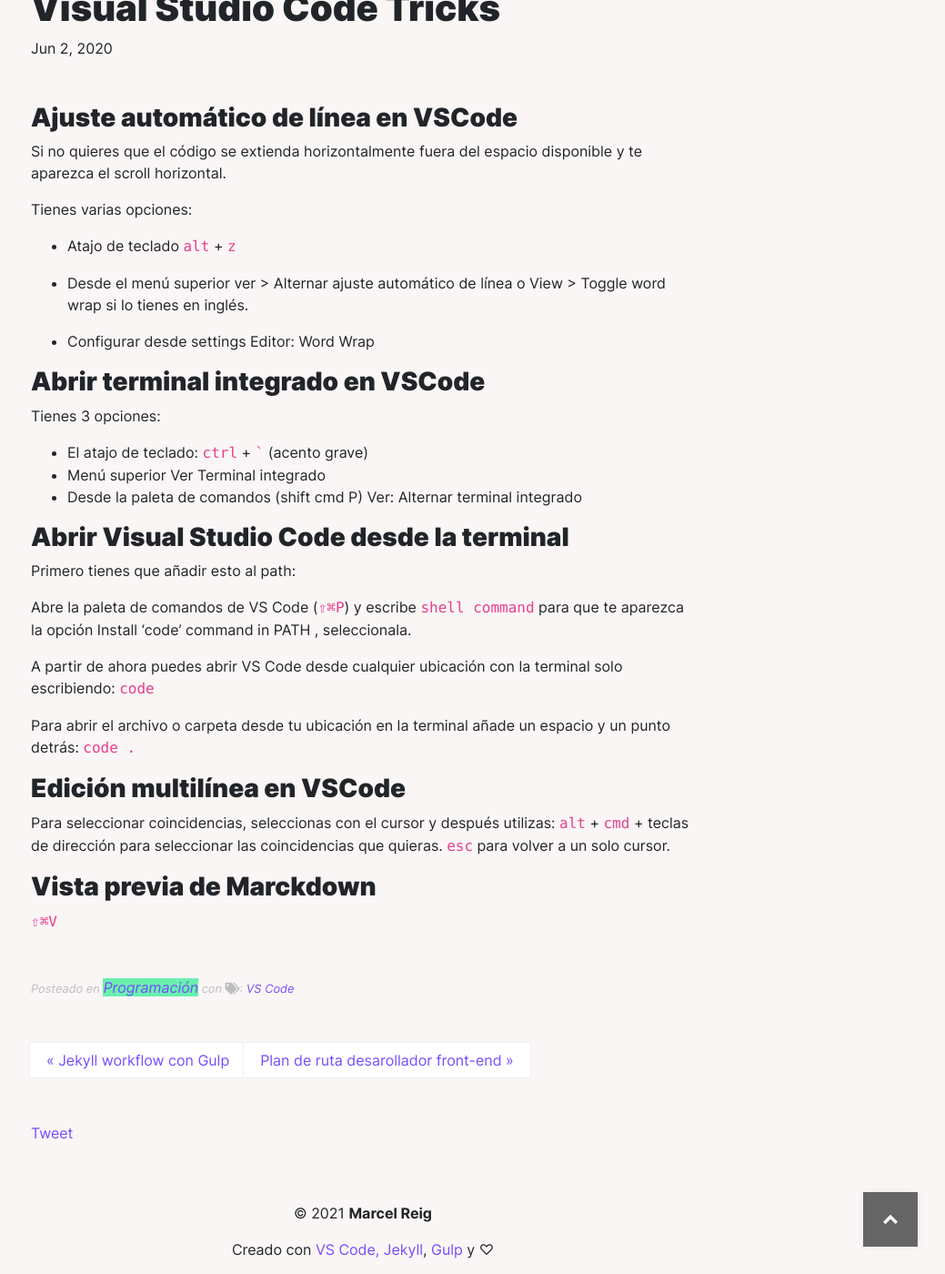
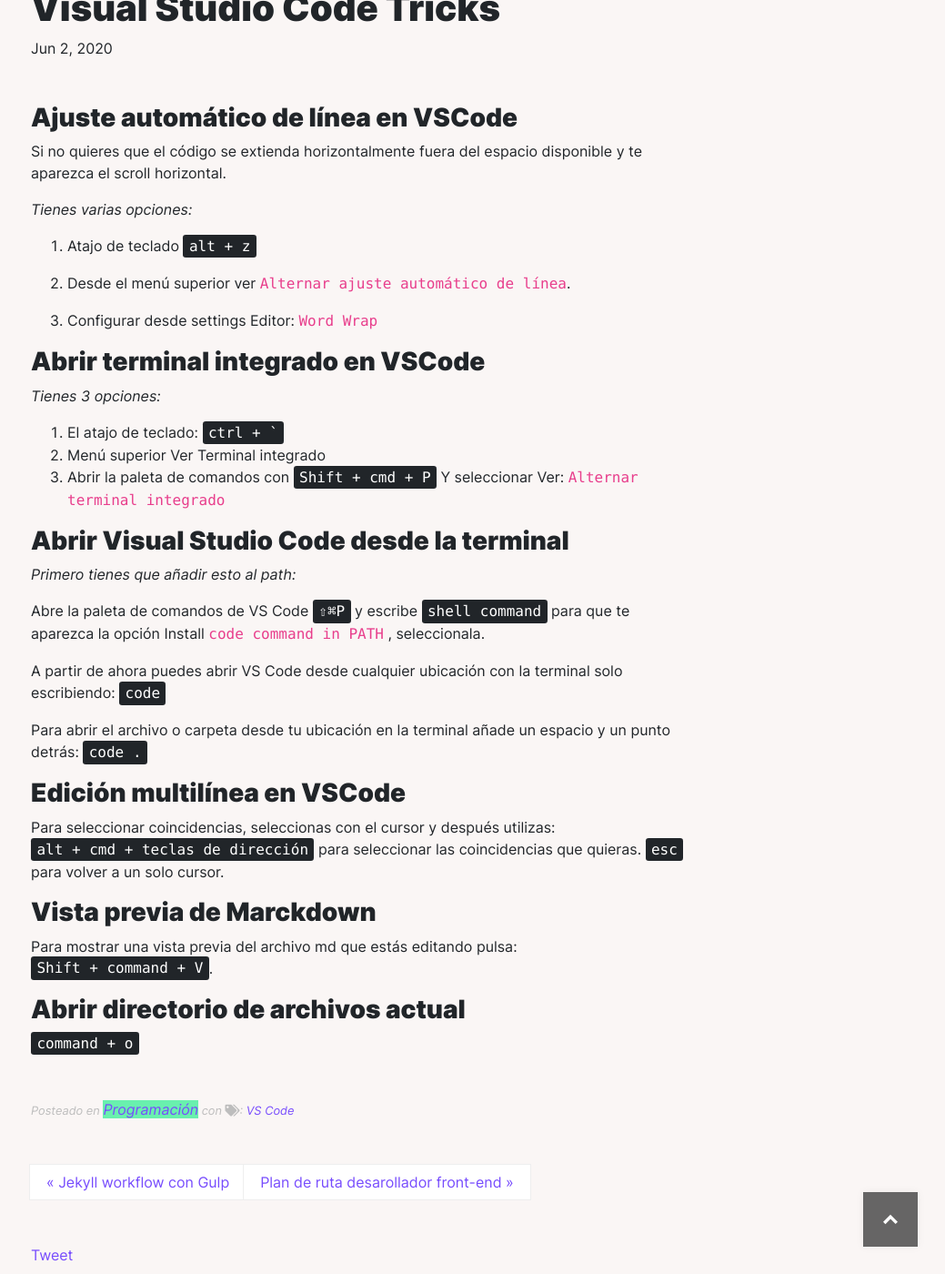
Before and after one commit to MarcelReig/netinetidesign, a Jekyll site: the page built from _posts/2020-06-2-VS-Code-Tricks.md, in a window 1280 px wide and 1400 px high, scrolled down 521 px. Shown: the whole window at 91% size, without its empty margins (241-1280 px from the left). Built offline with Jekyll 4.4.1, drawn with Linux system fonts in a browser that asks for light colours; comment, search, counter and statistics services are not loaded.

Commit message:
edit vscode post

````diff
--- a/_posts/2020-06-2-VS-Code-Tricks.md
+++ b/_posts/2020-06-2-VS-Code-Tricks.md
@@ -12,38 +12,40 @@
 
 Si no quieres que el código se extienda horizontalmente fuera del espacio disponible y te aparezca el scroll horizontal.
 
-Tienes varias opciones:
+*Tienes varias opciones:*
 
-- Atajo de teclado `alt` + `z`
+1. Atajo de teclado <kbd>alt + z</kbd>
 
-- Desde el menú superior ver > Alternar ajuste automático de línea o View > Toggle  word wrap si lo tienes en inglés.
+2. Desde el menú superior ver `Alternar ajuste automático de línea`.
 
-- Configurar desde settings Editor: Word Wrap
-
-<!-- more -->
+3. Configurar desde settings Editor: `Word Wrap`
 
 ### Abrir terminal integrado en VSCode
 
-Tienes 3 opciones:
+*Tienes 3 opciones:*
 
-- El atajo de teclado: `ctrl` + ``` ` ``` (acento grave)
-- Menú superior Ver Terminal integrado
-- Desde la paleta de comandos (shift cmd P) Ver: Alternar terminal integrado
+1. El atajo de teclado: <kbd>ctrl +  `</kbd>
+2. Menú superior Ver Terminal integrado
+3. Abrir la paleta de comandos con <kbd>Shift + cmd + P</kbd> Y seleccionar Ver: `Alternar terminal integrado`
 
 ### Abrir Visual Studio Code desde la terminal
 
-Primero tienes que añadir esto al path:
+*Primero tienes que añadir esto al path:*
 
-Abre la paleta de comandos de VS Code (`⇧⌘P`) y escribe `shell command` para que te aparezca la opción Install 'code' command in PATH , seleccionala.
+Abre la paleta de comandos de VS Code <kbd>⇧⌘P</kbd> y escribe <kbd>shell command</kbd> para que te aparezca la opción Install `code command in PATH` , seleccionala.
 
-A partir de ahora puedes abrir VS Code desde cualquier ubicación con la terminal solo escribiendo: `code`
+A partir de ahora puedes abrir VS Code desde cualquier ubicación con la terminal solo escribiendo: <kbd>code</kbd>
 
-Para abrir el archivo o carpeta desde tu ubicación en la terminal añade un espacio y un punto detrás: `code .`
+Para abrir el archivo o carpeta desde tu ubicación en la terminal añade un espacio y un punto detrás: <kbd>code .</kbd>
 
 ### Edición multilínea en VSCode
 
-Para seleccionar coincidencias, seleccionas con el cursor y después utilizas: `alt` + `cmd` + teclas de dirección para seleccionar las coincidencias que quieras. `esc` para volver a un solo cursor.
+Para seleccionar coincidencias, seleccionas con el cursor y después utilizas:<br> <kbd>alt + cmd + teclas de dirección</kbd> para seleccionar las coincidencias que quieras. <kbd>esc</kbd> para volver a un solo cursor.
 
 ### Vista previa de Marckdown
 
-`⇧⌘V`
+Para mostrar una vista previa del archivo md que estás editando pulsa: <br> <kbd>Shift + command + V</kbd>.
+
+### Abrir directorio de archivos actual
+
+<kbd>command + o</kbd>
````
